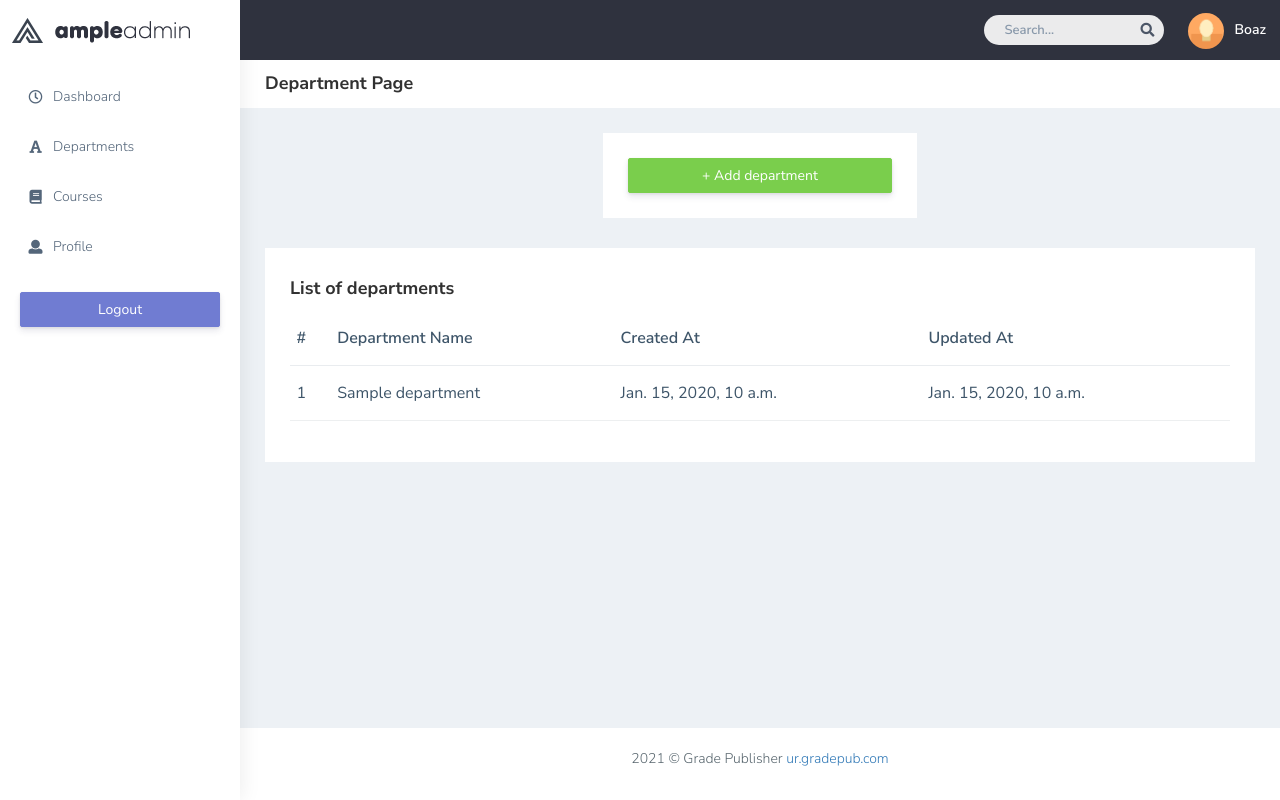
After one commit to CYIMANA-Faisal/gradePublishingApp, a Django app: page /departments/ in a window 1280 px wide. The commit adds this page. Run offline with Django 3.2, Linux system fonts and the light colour scheme; tables that the repository leaves empty hold one stand-in row (values such as "Sample post"); some libraries are stand-ins or nearby versions.

Commit message:
fixed the UI

```diff
--- a/gradePublishingApp/urls.py
+++ b/gradePublishingApp/urls.py
@@ -2,9 +2,11 @@ from django.contrib import admin
 from django.urls import path
 from . import views
 urlpatterns = [
-    path('', views.home, name='homepage'),
+    path('', views.home, name='login'),
     path('dashboard/', views.dashboard, name='dashboard'),
     path('profile/', views.profile, name='profile'),
+    path('departments/', views.department, name='department'),
+    path('courses/', views.courses, name='courses'),
     path('admin/', admin.site.urls),
 ]
 handler404 = "gradePublishingApp.views.page_not_found_view"
--- a/gradePublishingApp/views.py
+++ b/gradePublishingApp/views.py
@@ -1,6 +1,6 @@
 from django.shortcuts import render
-from myapp.models import Department
-from myapp.models import Student
+from myapp.models import Department, Student, Course
+
 
 
 def home(request):
@@ -8,12 +8,11 @@ def home(request):
 
 
 def dashboard(request):
-    num_of_departments = Department.objects.all().count()
-    num_of_students = Student.objects.all().count()
-    print(num_of_departments)
+    departments = Department.objects.all()
+    students = Student.objects.all()
     context = {
-        num_of_departments: num_of_departments,
-        num_of_students: num_of_students,
+        'departments': len(departments),
+        'students': students,
     }
     return render(request, 'dashboard.html', context)
 
@@ -22,5 +21,21 @@ def profile(request):
     return render(request, 'profile.html')
 
 
+def department(request):
+    departments = Department.objects.all()
+    context = {
+        'departments': departments,
+    }
+    return render(request, 'departments.html', context)
+
+
+def courses(request):
+    courses = Course.objects.all()
+    context = {
+        'courses': courses,
+    }
+    return render(request, 'courses.html', context)
+
+
 def page_not_found_view(request, exception):
     return render(request, '404.html', status=404)
--- a/templates/cards.html
+++ b/templates/cards.html
@@ -12,7 +12,7 @@
                             style="display: inline-block; width: 67px; height: 30px; vertical-align: top;"></canvas>
                     </div>
                 </li>
-                <li class="ms-auto"><span class="counter text-success">{{num_of_departments}}</span></li>
+                <li class="ms-auto"><span class="counter text-success">{{departments}}</span></li>
             </ul>
         </div>
     </div>
--- a/templates/dashboard.html
+++ b/templates/dashboard.html
@@ -15,7 +15,7 @@
     <div class="row">
         <div class="col-md-12">
           <div class="white-box">
-            <h3 class="box-title">Dashboard content</h3>
+                <h3 class="box-title">Dashboard contents</h3>
           </div>
         </div>
     </div>
--- /dev/null
+++ b/templates/department-cards.html
@@ -0,0 +1,7 @@
+<div class="row justify-content-center">
+    <div class="col-lg-4 col-md-12">
+        <div class="white-box analytics-info">
+            <a href="#" class="btn d-grid btn-success text-white" target="_blank">+ Add department</a>
+        </div>
+    </div>
+</div>
--- /dev/null
+++ b/templates/departments.html
@@ -0,0 +1,44 @@
+{% extends 'base.html' %}
+{% block pagetitle %}
+    Department
+{% endblock pagetitle %}
+
+{% block breadcumb %}
+    Department Page
+{% endblock breadcumb %}
+
+{% block cards %}
+    {% include 'department-cards.html' %}
+{% endblock cards %}
+
+{% block content %}
+    <div class="row">
+        <div class="col-sm-12">
+            <div class="white-box">
+                <h3 class="box-title">List of departments</h3>
+                <div class="table-responsive">
+                    <table class="table text-nowrap">
+                        <thead>
+                            <tr>
+                                <th class="border-top-0">#</th>
+                                <th class="border-top-0">Department Name</th>
+                                <th class="border-top-0">Created At</th>
+                                <th class="border-top-0">Updated At</th>
+                            </tr>
+                        </thead>
+                        <tbody>
+                            {% for department in departments %}
+                                <tr>
+                                    <td>{{ department.id }}</td>
+                                    <td>{{ department.name }}</td>
+                                    <td>{{ department.created }}</td>
+                                    <td>{{ department.updated }}</td>
+                                </tr>
+                            {% endfor %}
+                        </tbody>
+                    </table>
+                </div>
+            </div>
+        </div>
+    </div>
+{% endblock content %}
--- a/templates/side-navbar.html
+++ b/templates/side-navbar.html
@@ -21,26 +21,6 @@
         <li class="sidebar-item">
           <a
             class="sidebar-link waves-effect waves-dark sidebar-link"
-            href="/profile"
-            aria-expanded="false"
-          >
-            <i class="fa fa-user" aria-hidden="true"></i>
-            <span class="hide-menu">Profile</span>
-          </a>
-        </li>
-        <li class="sidebar-item">
-          <a
-            class="sidebar-link waves-effect waves-dark sidebar-link"
-            href="/schools"
-            aria-expanded="false"
-          >
-            <i class="fas fa-building" aria-hidden="true"></i>
-            <span class="hide-menu">Schools</span>
-          </a>
-        </li>
-        <li class="sidebar-item">
-          <a
-            class="sidebar-link waves-effect waves-dark sidebar-link"
             href="/departments"
             aria-expanded="false"
           >
@@ -51,31 +31,21 @@
         <li class="sidebar-item">
           <a
             class="sidebar-link waves-effect waves-dark sidebar-link"
-            href="/modules"
+            href="/courses"
             aria-expanded="false"
           >
             <i class="fas fa-book" aria-hidden="true"></i>
-            <span class="hide-menu">Modules</span>
+            <span class="hide-menu">Courses</span>
           </a>
         </li>
         <li class="sidebar-item">
           <a
             class="sidebar-link waves-effect waves-dark sidebar-link"
-            href="#"
+            href="/profile"
             aria-expanded="false"
           >
-            <i class="fa fa-columns" aria-hidden="true"></i>
-            <span class="hide-menu">Blank Page</span>
-          </a>
-        </li>
-        <li class="sidebar-item">
-          <a
-            class="sidebar-link waves-effect waves-dark sidebar-link"
-            href="#"
-            aria-expanded="false"
-          >
-            <i class="fa fa-info-circle" aria-hidden="true"></i>
-            <span class="hide-menu">Error 404</span>
+            <i class="fa fa-user" aria-hidden="true"></i>
+            <span class="hide-menu">Profile</span>
           </a>
         </li>
         <li class="text-center p-20 upgrade-btn">
```
Also changed, not shown: templates/courses.html (added, +41 -0 lines).
